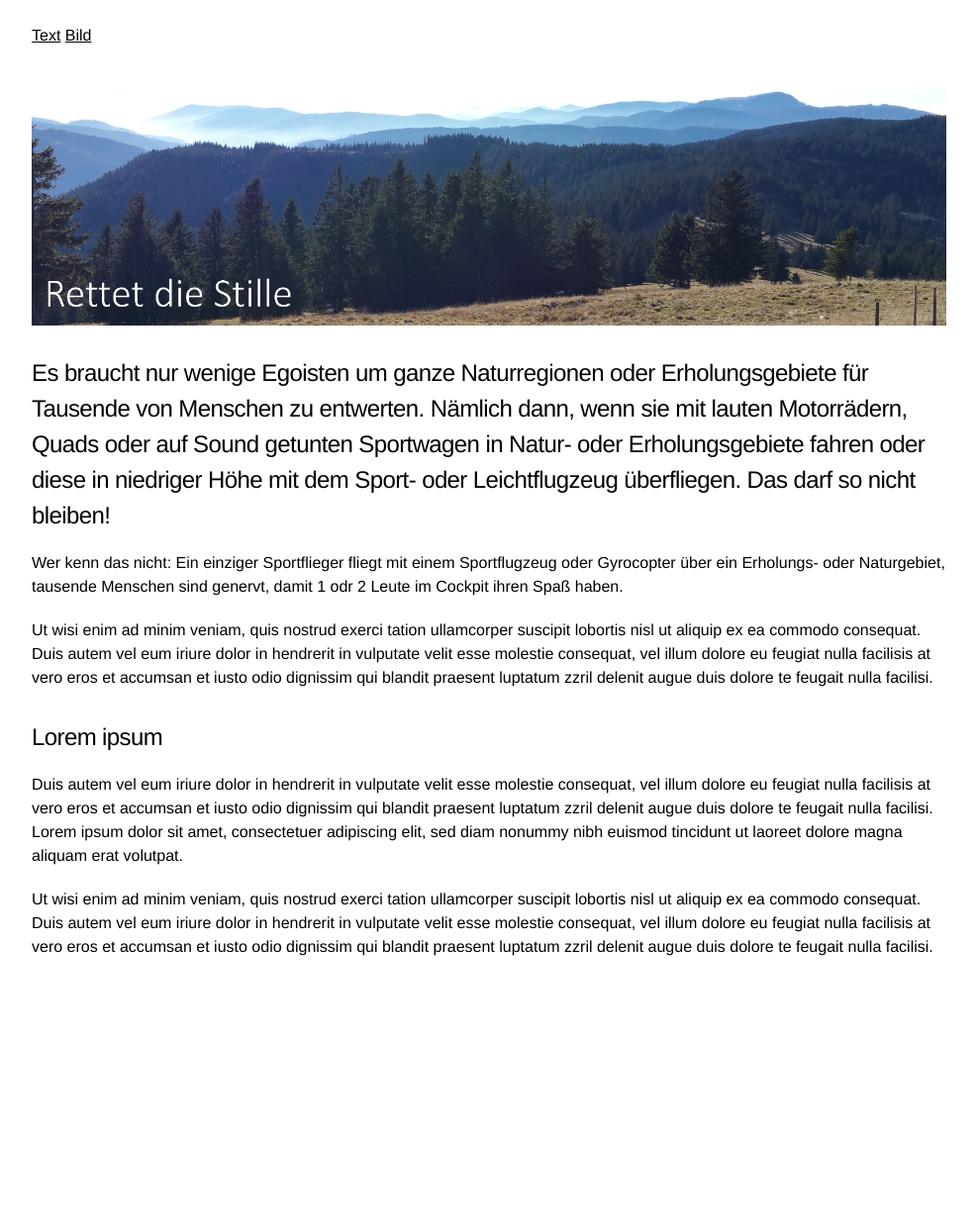
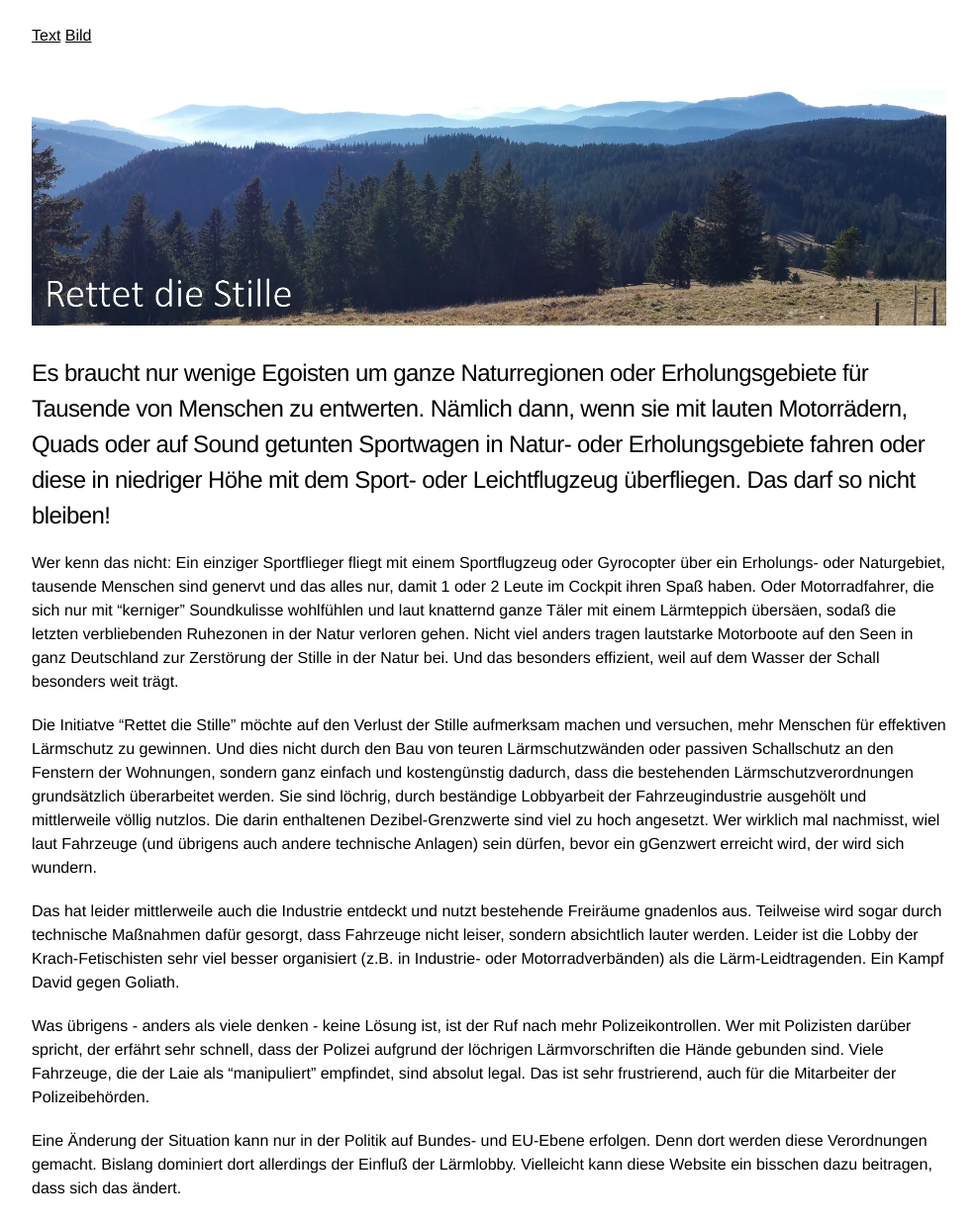
Before and after one commit to rettet-die-stille/rettet-die-stille.github.io, a Jekyll site: the page built from index.md, in a window 1280 px wide. Shown: the whole page at 99% size, without its empty margins (146-1133 px from the left). Built offline with Jekyll 4.4.1, drawn with Linux system fonts in a browser that asks for light colours; before the commit the page ends 993 px from its top, so only the background shows below that.

Commit message:
Update index.md

```diff
--- a/index.md
+++ b/index.md
@@ -5,12 +5,12 @@ layout: default
 
 ## Es braucht nur wenige Egoisten um ganze Naturregionen oder Erholungsgebiete für Tausende von Menschen zu entwerten. Nämlich dann, wenn sie mit lauten Motorrädern, Quads oder auf Sound getunten Sportwagen in Natur- oder Erholungsgebiete fahren oder diese in niedriger Höhe mit dem Sport- oder Leichtflugzeug überfliegen. Das darf so nicht bleiben!
 
-Wer kenn das nicht: Ein einziger Sportflieger fliegt mit einem Sportflugzeug oder Gyrocopter über ein Erholungs- oder Naturgebiet, tausende Menschen sind genervt, damit 1 odr 2 Leute im Cockpit ihren Spaß haben.
+Wer kenn das nicht: Ein einziger Sportflieger fliegt mit einem Sportflugzeug oder Gyrocopter über ein Erholungs- oder Naturgebiet, tausende Menschen sind genervt und das alles nur, damit 1 oder 2 Leute im Cockpit ihren Spaß haben. Oder Motorradfahrer, die sich nur mit "kerniger" Soundkulisse wohlfühlen und laut knatternd ganze Täler mit einem Lärmteppich übersäen, sodaß die letzten verbliebenden Ruhezonen in der Natur verloren gehen. Nicht viel anders tragen lautstarke Motorboote auf den Seen in ganz Deutschland zur Zerstörung der Stille in der Natur bei. Und das besonders effizient, weil auf dem Wasser der Schall besonders weit trägt.
 
-Ut wisi enim ad minim veniam, quis nostrud exerci tation ullamcorper suscipit lobortis nisl ut aliquip ex ea commodo consequat. Duis autem vel eum iriure dolor in hendrerit in vulputate velit esse molestie consequat, vel illum dolore eu feugiat nulla facilisis at vero eros et accumsan et iusto odio dignissim qui blandit praesent luptatum zzril delenit augue duis dolore te feugait nulla facilisi.
+Die Initiatve "Rettet die Stille" möchte auf den Verlust der Stille aufmerksam machen und versuchen, mehr Menschen für effektiven Lärmschutz zu gewinnen. Und dies nicht durch den Bau von teuren Lärmschutzwänden oder passiven Schallschutz an den Fenstern der Wohnungen, sondern ganz einfach und kostengünstig dadurch, dass die bestehenden Lärmschutzverordnungen grundsätzlich überarbeitet werden. Sie sind löchrig, durch beständige Lobbyarbeit der Fahrzeugindustrie ausgehölt und mittlerweile völlig nutzlos. Die darin enthaltenen Dezibel-Grenzwerte sind viel zu hoch angesetzt. Wer wirklich mal nachmisst, wiel laut Fahrzeuge (und übrigens auch andere technische Anlagen) sein dürfen, bevor ein gGenzwert erreicht wird, der wird sich wundern.
 
-## Lorem ipsum
+Das hat leider mittlerweile auch die Industrie entdeckt und nutzt bestehende Freiräume gnadenlos aus. Teilweise wird sogar durch technische Maßnahmen dafür gesorgt, dass Fahrzeuge nicht leiser, sondern absichtlich lauter werden. Leider ist die Lobby der Krach-Fetischisten sehr viel besser organisiert (z.B. in Industrie- oder Motorradverbänden) als die Lärm-Leidtragenden. Ein Kampf David gegen Goliath.
 
-Duis autem vel eum iriure dolor in hendrerit in vulputate velit esse molestie consequat, vel illum dolore eu feugiat nulla facilisis at vero eros et accumsan et iusto odio dignissim qui blandit praesent luptatum zzril delenit augue duis dolore te feugait nulla facilisi. Lorem ipsum dolor sit amet, consectetuer adipiscing elit, sed diam nonummy nibh euismod tincidunt ut laoreet dolore magna aliquam erat volutpat.
+Was übrigens - anders als viele denken - keine Lösung ist, ist der Ruf nach mehr Polizeikontrollen. Wer mit Polizisten darüber spricht, der erfährt sehr schnell, dass der Polizei aufgrund der löchrigen Lärmvorschriften die Hände gebunden sind. Viele Fahrzeuge, die der Laie als "manipuliert" empfindet, sind absolut legal. Das ist sehr frustrierend, auch für die Mitarbeiter der Polizeibehörden.
 
-Ut wisi enim ad minim veniam, quis nostrud exerci tation ullamcorper suscipit lobortis nisl ut aliquip ex ea commodo consequat. Duis autem vel eum iriure dolor in hendrerit in vulputate velit esse molestie consequat, vel illum dolore eu feugiat nulla facilisis at vero eros et accumsan et iusto odio dignissim qui blandit praesent luptatum zzril delenit augue duis dolore te feugait nulla facilisi.
+Eine Änderung der Situation kann nur in der Politik auf Bundes- und EU-Ebene erfolgen. Denn dort werden diese Verordnungen gemacht. Bislang dominiert dort allerdings der Einfluß der Lärmlobby. Vielleicht kann diese Website ein bisschen dazu beitragen, dass sich das ändert.
```
